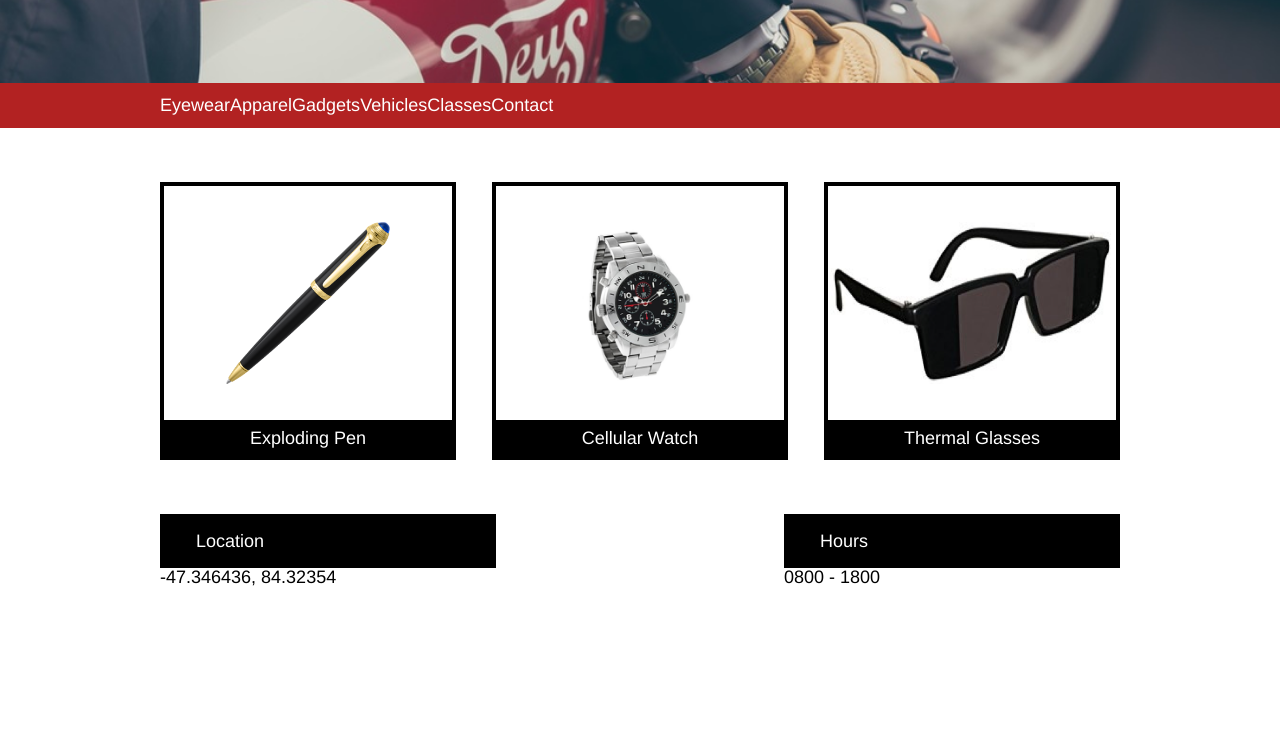
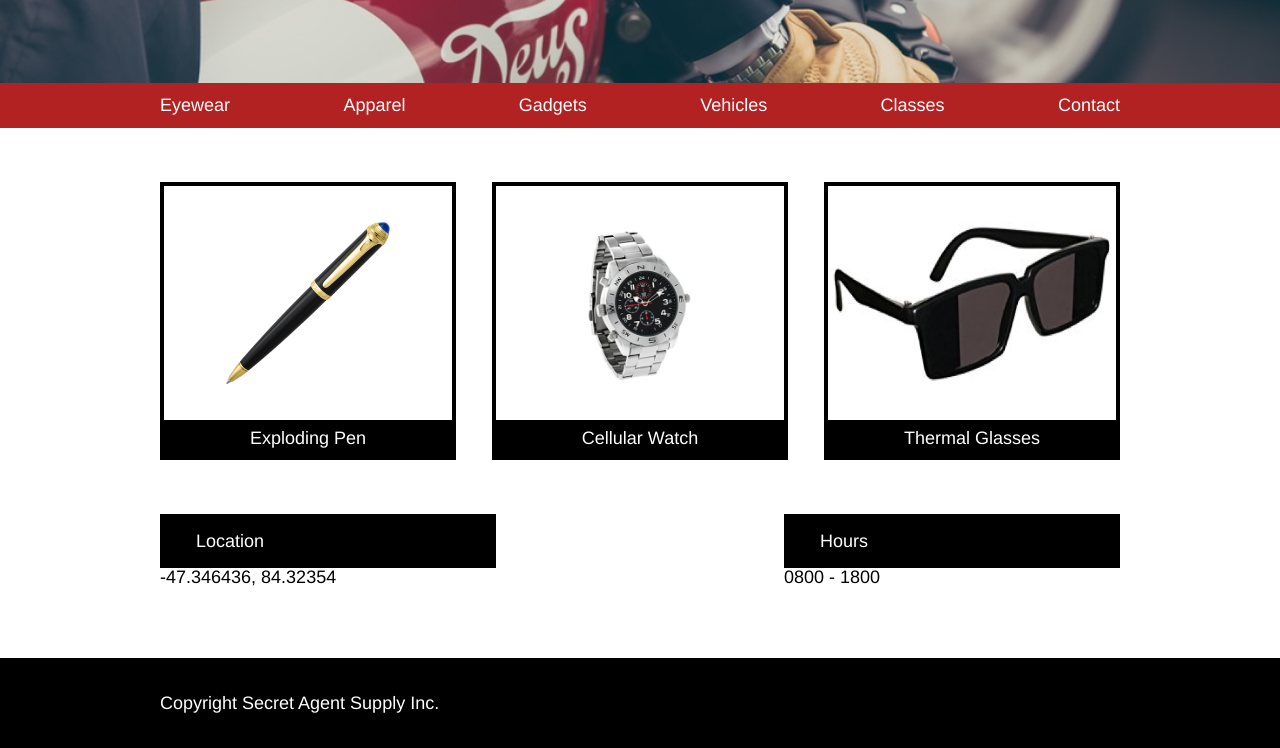
Before and after one commit to kevinmtate/SecretAgentSupply, a plain HTML site: page index.html in a window 1280 px wide. Shown: the part 409-1157 px from the top of the page. Before the commit the page ends 1067 px from the top, so only its background shows below. Drawn offline with Linux system fonts and the light colour scheme.

Commit message:
finished site moving on to rs

```diff
--- a/index.html
+++ b/index.html
@@ -27,12 +27,14 @@
 	<!-- Nav -->
 	<nav>
 		<div class="container">
+			<div class="nav">
 				<span class="nav-item">Eyewear</span>
 				<span class="nav-item">Apparel</span>
 				<span class="nav-item">Gadgets</span>
 				<span class="nav-item">Vehicles</span>
 				<span class="nav-item">Classes</span>
 				<span class="nav-item">Contact</span>
+			</div>
 		</div>
 	</nav>
 
@@ -71,6 +73,10 @@
 	</div>
 
 	<!-- footer -->
-
+	<footer>
+		<div class="container">
+			<p>Copyright Secret Agent Supply Inc.</p>
+		</div>
+	</footer>
 </body>
 </html>
--- a/resources/css/style.css
+++ b/resources/css/style.css
@@ -68,6 +68,12 @@ nav span {
     color: white;
 }
 
+.nav {
+    display: flex;
+    justify-content: space-between;
+    width: 100%;
+}
+
 
 /* Content section */
 
@@ -119,3 +125,22 @@ nav span {
     color: white;
     padding: 1rem 2rem;
 }
+
+/* footer */
+
+footer {
+    height: 5rem;
+    background-color: black;
+    display: flex;
+    align-items: center;
+}
+
+footer p {
+    color: white;
+}
+
+.footer-content {
+    display: flex;
+    align-items: center;
+    height: 100%;
+}
```
Lines whose indentation alone changed are shown as unchanged.
